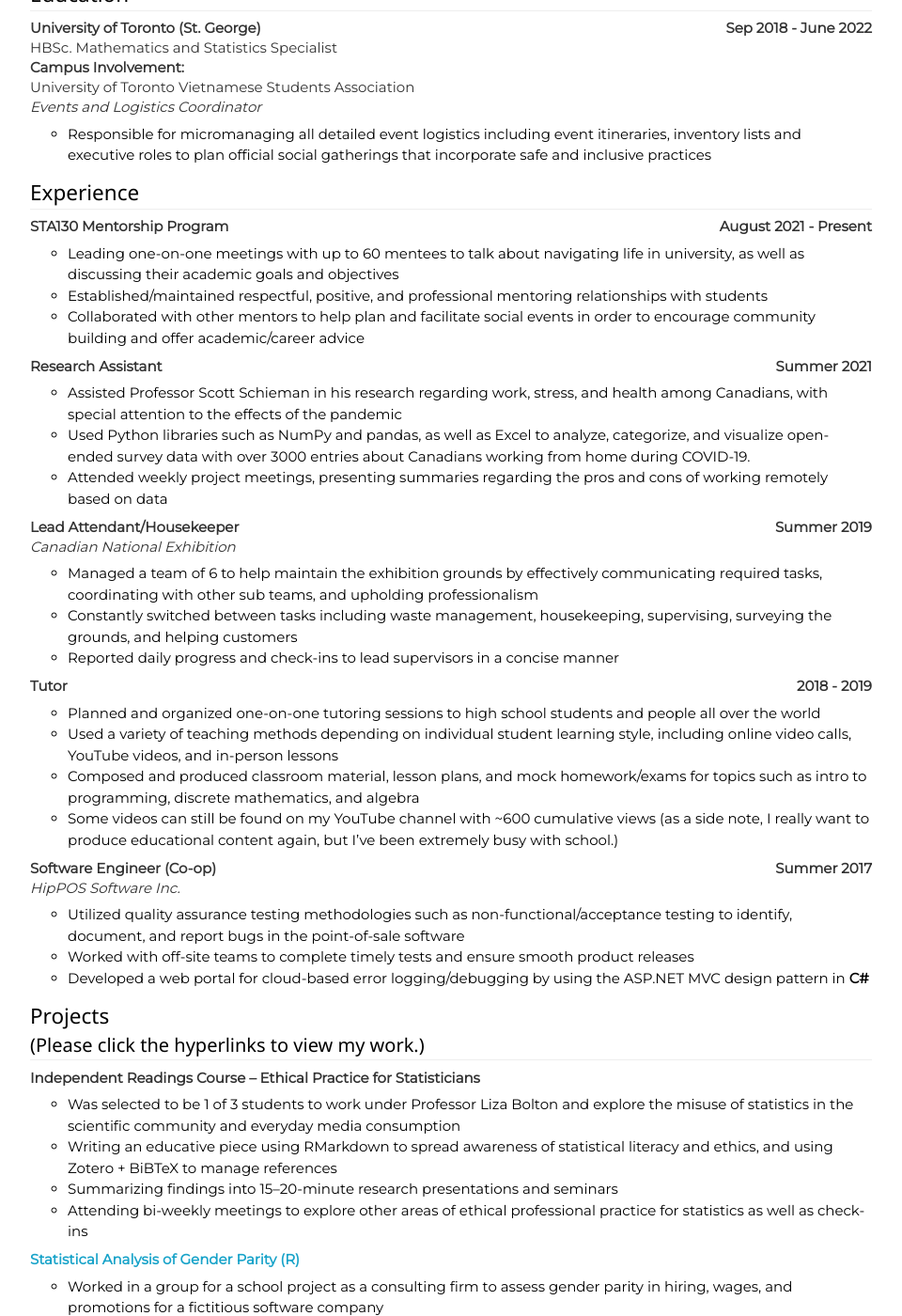
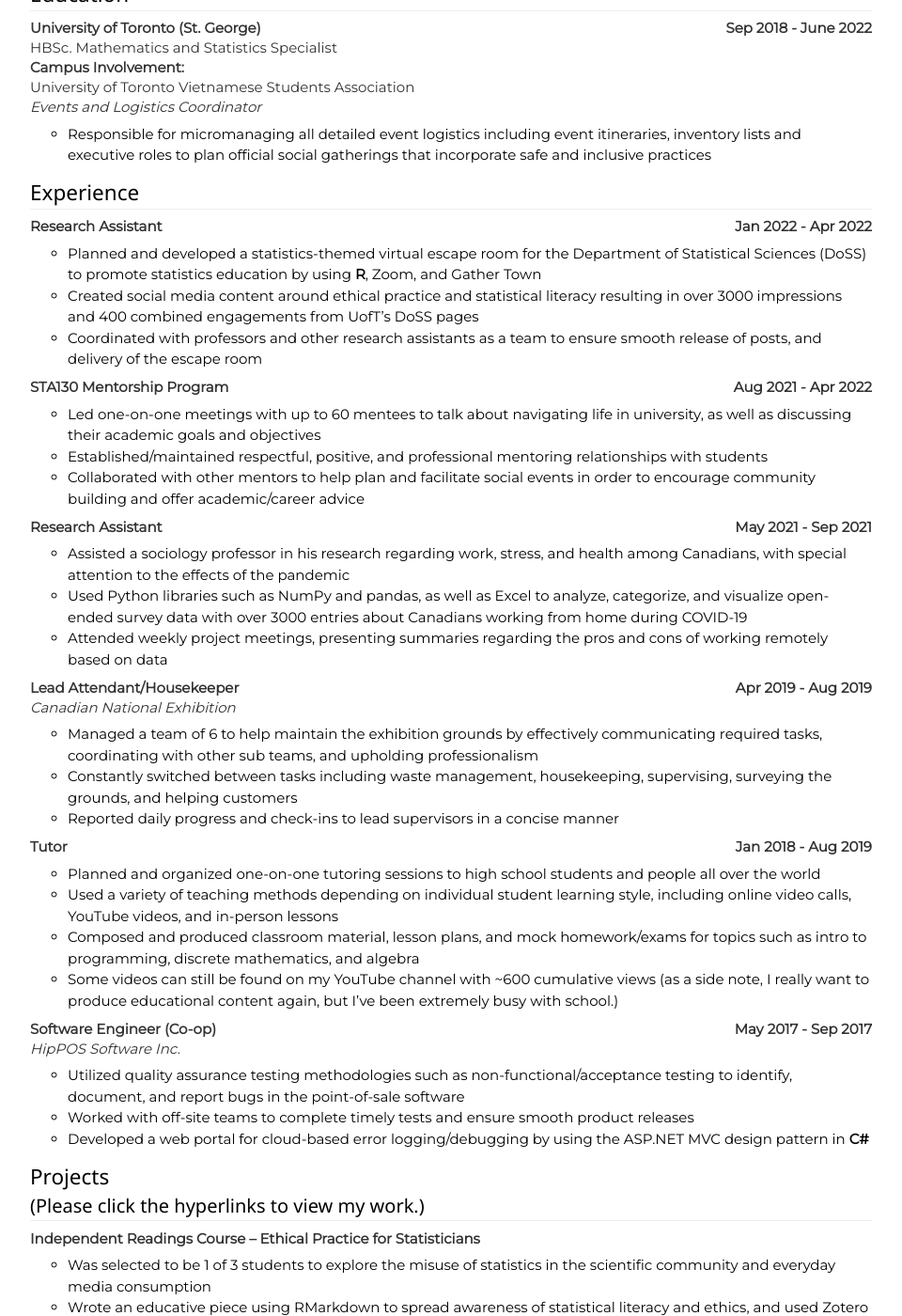
Before and after one commit to TheGort/thegort.github.io, a Jekyll site: the page built from cv.md, in a window 1280 px wide and 1400 px high, scrolled down 214 px. Shown: the whole window at 94% size, without its empty margins (160-1120 px from the left). Built offline with Jekyll 4.4.1, drawn with Linux system fonts in a browser that asks for light colours; some of the changed text lies outside the part shown.

Commit message:
update resume

```diff
--- a/cv.md
+++ b/cv.md
@@ -17,34 +17,39 @@ University of Toronto Vietnamese Students Association
 
 ## Experience
 ----
+<p style = "float:right;"><b>Jan 2022 - Apr 2022</b></p>
+**Research Assistant**
+* Planned and developed a statistics-themed virtual escape room for the Department of Statistical Sciences (DoSS) to promote statistics education by using **R**, Zoom, and Gather Town
+* Created social media content around ethical practice and statistical literacy resulting in over 3000 impressions and 400 combined engagements from UofT's DoSS pages
+* Coordinated with professors and other research assistants as a team to ensure smooth release of posts, and delivery of the escape room
 
-<p style = "float:right;"><b>August 2021 - Present</b></p>
+<p style = "float:right;"><b>Aug 2021 - Apr 2022</b></p>
 **STA130 Mentorship Program**
-* Leading one-on-one meetings with up to 60 mentees to talk about navigating life in university, as well as discussing their academic goals and objectives
+* Led one-on-one meetings with up to 60 mentees to talk about navigating life in university, as well as discussing their academic goals and objectives
 * Established/maintained respectful, positive, and professional mentoring relationships with students
 * Collaborated with other mentors to help plan and facilitate social events in order to encourage community building and offer academic/career advice
 
-<p style = "float:right;"><b>Summer 2021</b></p>
+<p style = "float:right;"><b>May 2021 - Sep 2021</b></p>
 **Research Assistant**
-* Assisted Professor Scott Schieman in his research regarding work, stress, and health among Canadians, with special attention to the effects of the pandemic
-* Used Python libraries such as NumPy and pandas, as well as Excel to analyze, categorize, and visualize open-ended survey data with over 3000 entries about Canadians working from home during COVID-19.
+* Assisted a sociology professor in his research regarding work, stress, and health among Canadians, with special attention to the effects of the pandemic
+* Used Python libraries such as NumPy and pandas, as well as Excel to analyze, categorize, and visualize open-ended survey data with over 3000 entries about Canadians working from home during COVID-19
 * Attended weekly project meetings, presenting summaries regarding the pros and cons of working remotely based on data
 
-<p style = "float: right;"><b>Summer 2019</b></p>
+<p style = "float: right;"><b>Apr 2019 - Aug 2019</b></p>
 **Lead Attendant/Housekeeper**
 *Canadian National Exhibition*
 * Managed a team of 6 to help maintain the exhibition grounds by effectively communicating required tasks, coordinating with other sub teams, and upholding professionalism
 * Constantly switched between tasks including waste management, housekeeping, supervising, surveying the grounds, and helping customers
 * Reported daily progress and check-ins to lead supervisors in a concise manner
 
-<p style = "float: right;"><b>2018 - 2019</b></p>
+<p style = "float: right;"><b>Jan 2018 - Aug 2019</b></p>
 **Tutor**
 * Planned and organized one-on-one tutoring sessions to high school students and people all over the world
 * Used a variety of teaching methods depending on individual student learning style, including online video calls, YouTube videos, and in-person lessons
 * Composed and produced classroom material, lesson plans, and mock homework/exams for topics such as intro to programming, discrete mathematics, and algebra
 * Some videos can still be found on my YouTube channel with ~600 cumulative views (as a side note, I really want to produce educational content again, but I've been extremely busy with school.)
 
-<p style = "float: right;"><b>Summer 2017</b></p>
+<p style = "float: right;"><b>May 2017 - Sep 2017</b></p>
 **Software Engineer (Co-op)**
 *HipPOS Software Inc.*
 * Utilized quality assurance testing methodologies such as non-functional/acceptance testing to identify, document, and report bugs in the point-of-sale software
@@ -55,11 +60,9 @@ University of Toronto Vietnamese Students Association
 #### (Please click the hyperlinks to view my work.)
 ----
 **Independent Readings Course – Ethical Practice for Statisticians**
-* Was selected to be 1 of 3 students to work under Professor Liza Bolton and explore the misuse of statistics
-in the scientific community and everyday media consumption
-* Writing an educative piece using RMarkdown to spread awareness of statistical literacy and ethics, and using Zotero + BiBTeX to manage references
-* Summarizing findings into 15–20-minute research presentations and seminars
-* Attending bi-weekly meetings to explore other areas of ethical professional practice for statistics as well as check-ins
+* Was selected to be 1 of 3 students to explore the misuse of statistics in the scientific community and everyday media consumption
+* Wrote an educative piece using RMarkdown to spread awareness of statistical literacy and ethics, and used Zotero + BiBTeX to manage references
+* Conducted seminars and research presentations for cohort to synthesise findings and key ideas from a large range of sources
 
 [**Statistical Analysis of Gender Parity (R)**]({{ site.url }}/assets/sta303_project.pdf){:target="_blank"}
 * Worked in a group for a school project as a consulting firm to assess gender parity in hiring, wages, and promotions for a fictitious software company
--- a/index.html
+++ b/index.html
@@ -4,7 +4,7 @@ title: David Pham, TheGort
 ---
 <div class="blurb">
 	<h1>What's up guys, it's David here.</h1>
-	<p>My name is David Pham, and I’m currently a fourth year student at the University of Toronto (St. George) studying mathematics and statistics. (Let's go)</p>
+	<p>My name is David Pham, and I’m a recent graduate at the University of Toronto (St. George) studying mathematics and statistics. (Let's go)</p>
 	<p>This website (not exactly mobile-friendly) was made using Jekyll.</p>
 	<img src="/assets/images/sheesh.jpg" alt = "A picture of me" width="425" height="550">
 </div><!-- /.blurb -->
```
Also changed, not shown: about.md (+4 -4 lines).
